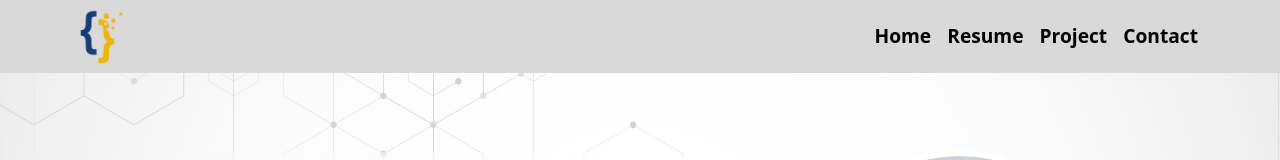
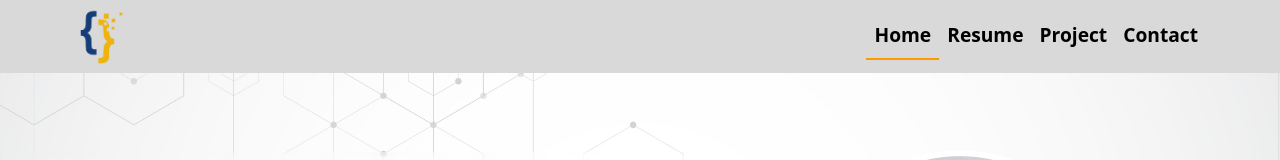
Before and after one commit to andreluislima/portfolio_andrelima, an Angular app in the folder projeto/: page /#/home in a window 1280 px wide. Shown: the top 160 px of the page. Built offline with nearby package versions, Linux system fonts and the light colour scheme; what @primeng/themes, primeng would draw is missing.

Commit message:
feat: add whatsapp call e active link

```diff
--- a/projeto/src/app/components/navbar/navbar.component.html
+++ b/projeto/src/app/components/navbar/navbar.component.html
@@ -7,7 +7,11 @@
         <div class="collapse navbar-collapse" id="navbarSupportedContent">
             <ul class="navbar-nav ms-auto mb-2 mb-lg-0 small fw-bolder " >
                 <li class="nav-item" *ngFor="let page of navPages">
-                  <a class="nav-link" [routerLink]="['/', page.toLowerCase()]">{{page}}</a>
+                  <a class="nav-link"
+                    [routerLink]="['/', page.toLowerCase()]"
+                    routerLinkActive="active-link"
+                    [routerLinkActiveOptions]="{exact:true}"
+                  >{{page}}</a>
                 </li>
             </ul>
         </div>
--- a/projeto/src/app/components/navbar/navbar.component.scss
+++ b/projeto/src/app/components/navbar/navbar.component.scss
@@ -4,6 +4,12 @@
     // border: 2px solid red;
     background-color: #d9d9d9;
     padding: 0;
+
+    .active-link {
+        color: #ff9900;
+        font-weight: bold;
+        border-bottom: 2px solid #ff9900;
+    }
     ul{
 
         li{
--- a/projeto/src/app/pages/contact/contact.component.html
+++ b/projeto/src/app/pages/contact/contact.component.html
@@ -45,6 +45,18 @@
                 </div>
             </div>
         </div>
+
+
     </section>
 
+    <section class="box-whatsapp">
+        <a
+                class="btn-whatsapp"
+                href="https://api.whatsapp.com/send?phone=5521988798592&text=Olá!%20Gostaria%20de%20saber%20mais%20sobre%20seus%20projetos."
+                target="_blank"
+                rel="noopener noreferrer"
+            >
+            <img src="assets/icons/icons8-whatsapp-96.svg" alt="WhatsApp" width="40" />
+            </a>
+    </section>
 </main>
--- a/projeto/src/app/pages/contact/contact.component.scss
+++ b/projeto/src/app/pages/contact/contact.component.scss
@@ -1,4 +1,35 @@
 
+.main{
+    // border: 2px solid;
+
+    .box-whatsapp{
+        // border: 2px solid;
+        display: flex;
+        flex-direction: row-reverse;
+
+        .btn-whatsapp {
+            position: fixed;
+            bottom: 20px;
+            right: 20px;
+            background-color: #25d366;
+            color: white;
+            padding: 10px 15px;
+            border-radius: 50px;
+            text-decoration: none;
+            display: flex;
+            align-items: center;
+            box-shadow: 0 4px 6px rgba(0, 0, 0, 0.3);
+
+        img {
+            margin-right: 10px;
+        }
+
+        &:hover {
+            background-color: #1ebea5;
+        }
+    }
+}
+}
 .container{
     .title-session{
         text-transform: uppercase;
--- a/projeto/src/app/pages/project/project.component.scss
+++ b/projeto/src/app/pages/project/project.component.scss
@@ -10,7 +10,7 @@
     }
 
     .card-content-text{
-        border-left: 3px dotted rgba(255, 166, 0, 0.863);
+        border-left: 3px dotted $second-color;
 
     }
 }
```
Also changed, not shown: projeto/src/assets/icons/icons8-whatsapp-48.svg (added), projeto/src/assets/icons/icons8-whatsapp-96.svg (added).
